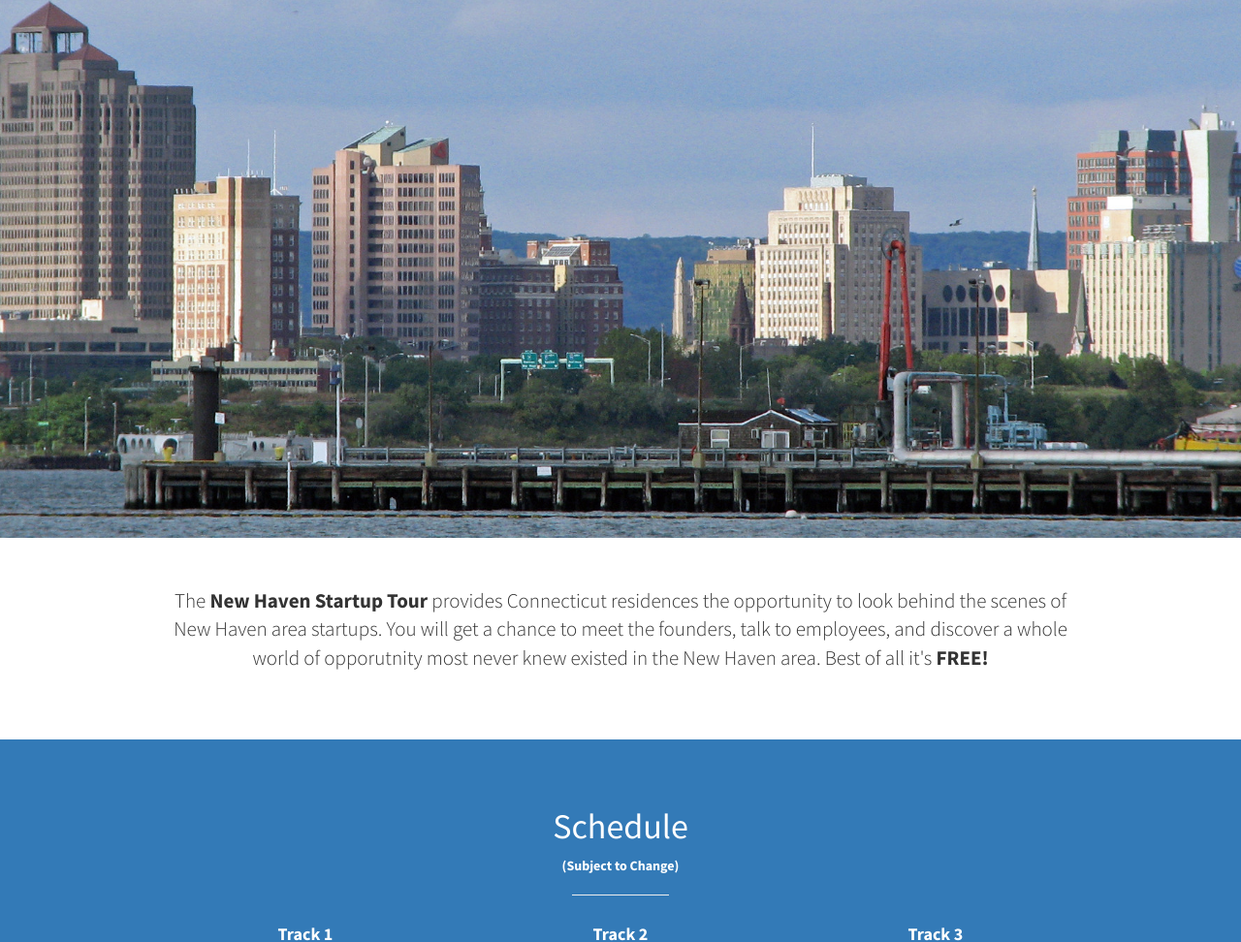
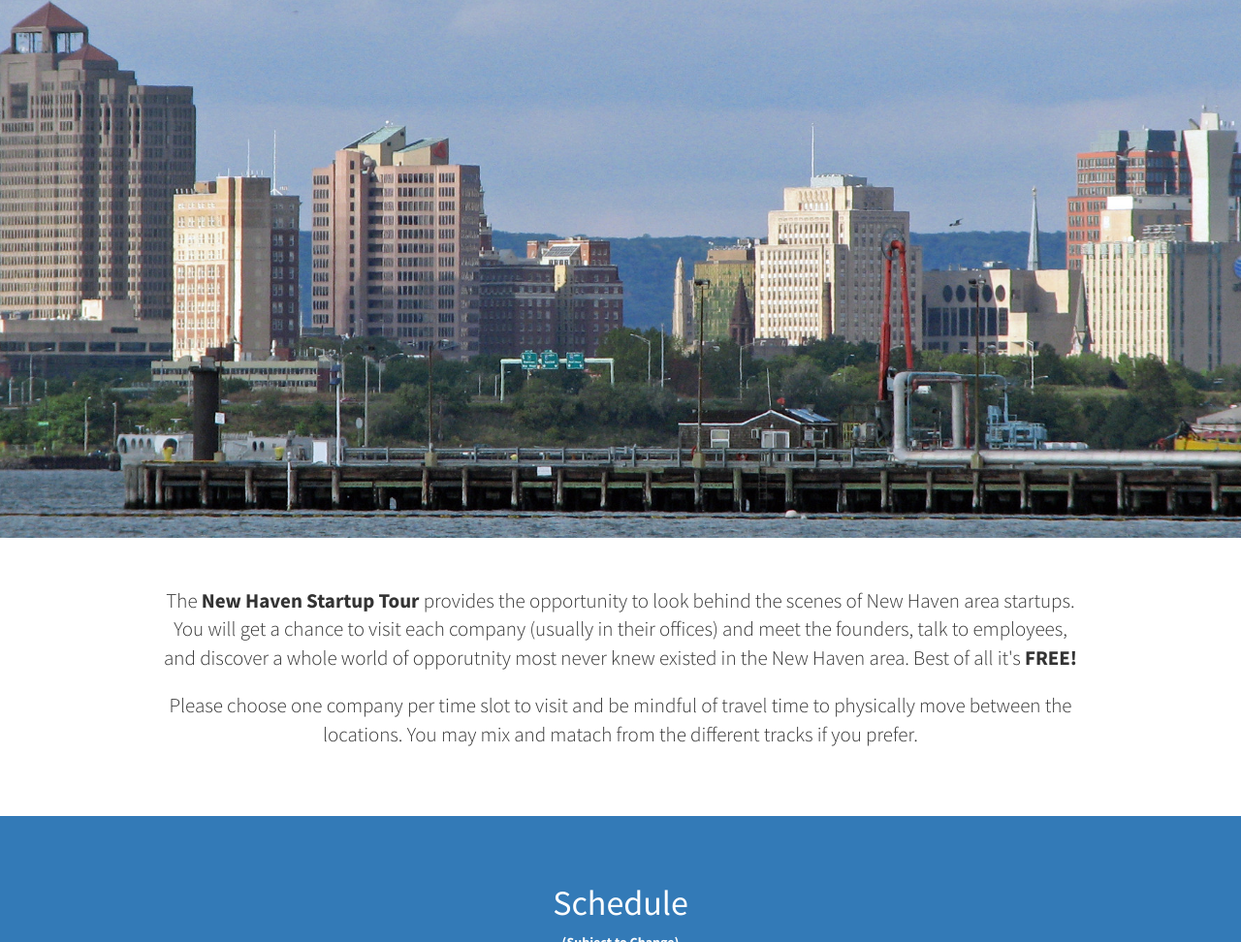
Before and after one commit to Metrink/new-haven-startup-tour-site, a plain HTML site: page index.html in a window 1280 px wide. Shown: the part 245-1217 px from the top of the page at 97% size. Drawn offline with nearby package versions, Linux system fonts and the light colour scheme.

Commit message:
Update Index.html for copy changes to description

```diff
--- a/index.html
+++ b/index.html
@@ -64,7 +64,8 @@
         <div class="container">
             <div class="row">
                 <div class="col-lg-10 col-lg-offset-1 text-center">
-                    <p class="lead">The <strong>New Haven Startup Tour</strong> provides Connecticut residences the opportunity to look behind the scenes of New Haven area startups. You will get a chance to meet the founders, talk to employees, and discover a whole world of opporutnity most never knew existed in the New Haven area. Best of all it's <strong>FREE!</strong></p>
+                    <p class="lead">The <strong>New Haven Startup Tour</strong> provides the opportunity to look behind the scenes of New Haven area startups. You will get a chance to visit each company (usually in their offices) and meet the founders, talk to employees, and discover a whole world of opporutnity most never knew existed in the New Haven area. Best of all it's <strong>FREE!</strong></p>
+                    <p class="lead">Please choose one company per time slot to visit and be mindful of travel time to physically move between the locations.  You may mix and matach from the different tracks if you prefer.</p>
                 </div>
             </div>
             <!-- /.row -->
```
